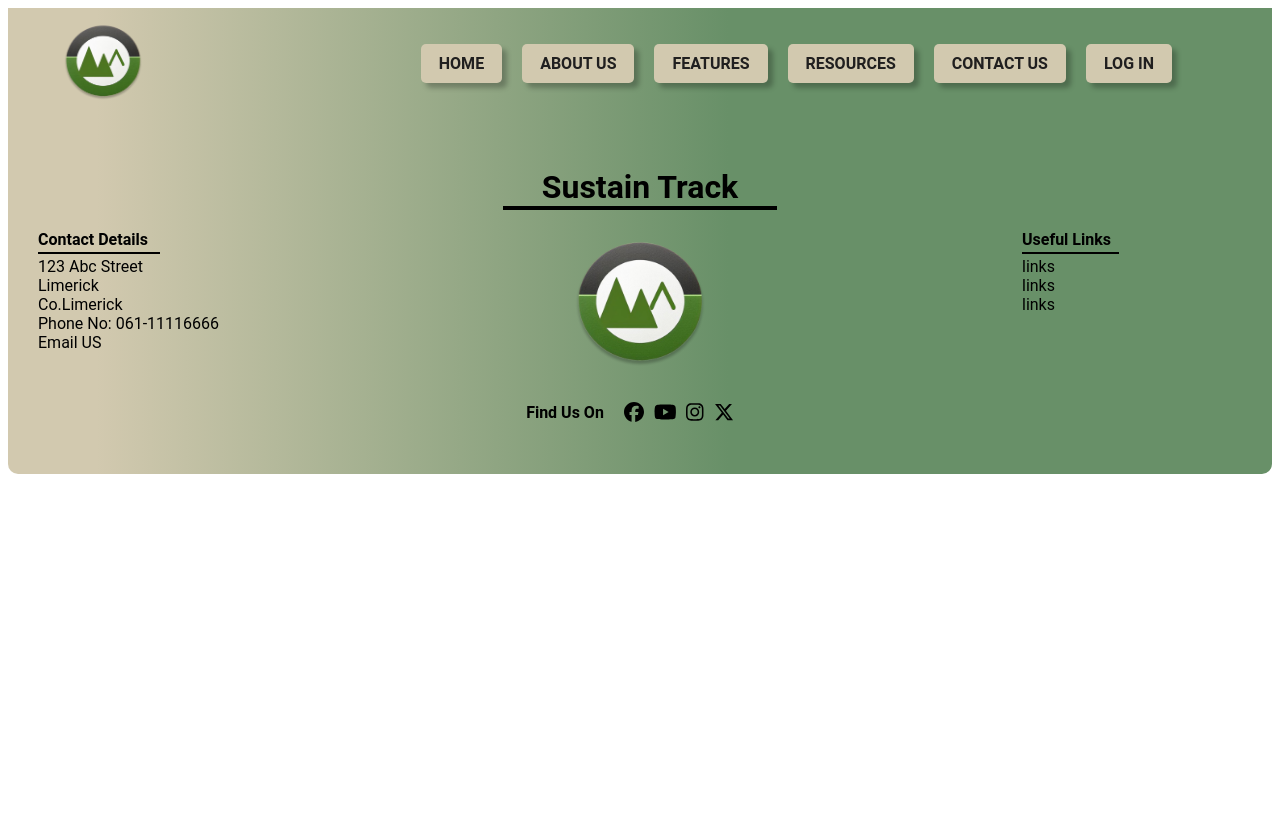
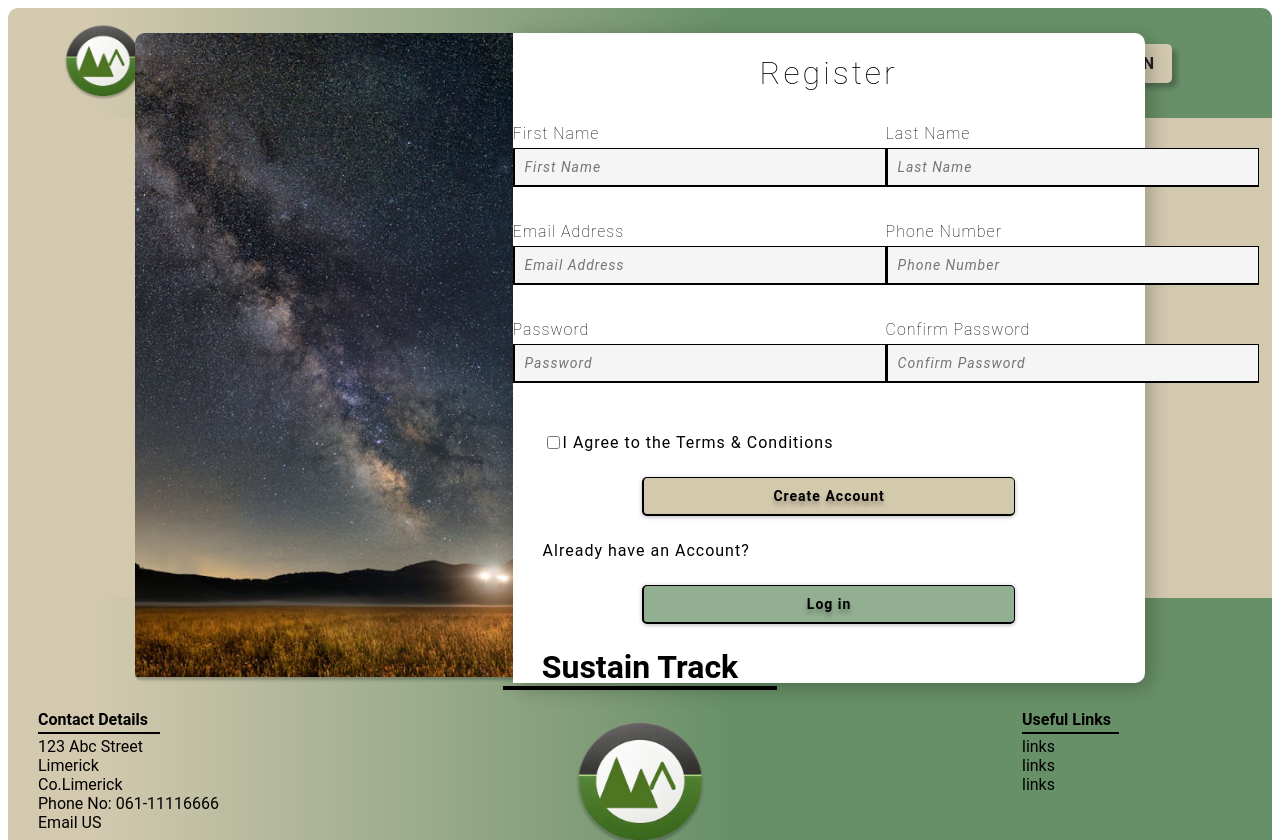
Before and after one commit to Mohammad-Khan-MK/Sustain_Track, a Vue app: page /account in a window 1280 px wide. Shown: the top 840 px of the page. Before the commit the page ends 800 px from the top, so only its background shows below. Built offline with nearby package versions, Linux system fonts and the light colour scheme.

Commit message:
Account Creation page completed

```diff
--- a/src/components/Button_Form.vue
+++ b/src/components/Button_Form.vue
@@ -12,7 +12,9 @@ export default {
 </script>
 
 <template>
-  <button type="submit" class="form-btn">{{ label }}</button>
+  <button :type="type" class="form-btn" @click="$emit('click')">
+    {{ label }}
+  </button>
 </template>
 
 <style scoped>
--- a/src/components/Header.vue
+++ b/src/components/Header.vue
@@ -26,6 +26,7 @@ header{
   font-family: 'Roboto', sans-serif;
   margin: 0 auto;
   padding: 0;
+
 }
 
 nav{
@@ -36,6 +37,7 @@ nav{
   display: flex;
   justify-content: space-between;
   align-items: center;
+  border-radius: 10px 10px 0 0;
 }
 
 ul{
--- a/src/components/LoginForm.vue
+++ b/src/components/LoginForm.vue
@@ -1,3 +1,5 @@
+
+
 <script>
 import Input_Field from "@/components/Input_Field.vue";
 import Button_Form from "@/components/Button_Form.vue";
@@ -6,19 +8,25 @@ export default {
   name: "LoginForm",
   components: {
     Input_Field,
-    Button_Form,
+    Button_Form
   },
   props: {
     formTitle: {
       type: String,
-      required: true,
+      required: true
     },
     backgroundColor: {
       type: String,
-      default: "#fff",
-    },
+      default: "#fff"
+    }
   },
-};
+  methods: {
+    goToAccountPage() {
+      console.log("Navigating to Account page...");
+      this.$router.push({ name: 'Account' });
+    }
+  }
+  };
 </script>
 
 <template>
@@ -32,9 +40,15 @@ export default {
         <label id="remember" for="remember-me">Remember me</label>
       </div>
       <Button_Form label="Log In"/>
-      <p class="create-account-text">Don’t Have an Account</p>
-      <Button_Form id="acc-btn" label="Create Account"/>
     </form>
+    <p class="create-account-text">Don’t Have an Account</p>
+    <Button_Form
+        id="acc-btn"
+        label="Create Account"
+        :type="'button'"
+        @click="goToAccountPage"
+    />
+
   </div>
 </template>
 
@@ -71,27 +85,24 @@ export default {
   align-items: center;
   margin-bottom: 20px;
   align-self: flex-start;
-  padding-left: 32px
+  padding-left: 32px;
 }
 
 .checkbox-container input {
   margin-right: 10px;
 }
 
-.create-account-text{
+.create-account-text {
   margin: 10px 0;
-
 }
 
-.create-account-text,#remember {
+.create-account-text,
+#remember {
   font-family: 'Roboto', sans-serif;
   font-size: 16px;
   text-align: left;
-
   width: 373px;
   letter-spacing: 1px;
-  font-weight:lighter;
+  font-weight: lighter;
 }
-
-
 </style>
--- a/src/router/index.js
+++ b/src/router/index.js
@@ -1,10 +1,12 @@
 import { createRouter, createWebHistory } from 'vue-router';
 import Home from '../views/Home.vue';
 import Login from '../views/Login.vue';
+import Account from '../views/Account.vue';
 
 const routes = [
     { path: '/', name: 'Home', component: Home },
     { path: '/login', name: 'Login', component: Login },
+    { path: '/account', name: 'Account', component: Account }, // Ensure this route is correct
 ];
 
 const router = createRouter({
--- /dev/null
+++ b/src/views/Account.vue
@@ -0,0 +1,151 @@
+<script>
+import Input_Field from "@/components/Input_Field.vue";
+import Button_Form from "@/components/Button_Form.vue";
+
+export default {
+  name: "Account",
+  components: {
+    Input_Field,
+    Button_Form
+  }
+}
+</script>
+
+<template>
+  <div class="main-div">
+    <main class="main-content">
+
+      <div class="div-img"><img src="@/assets/images/register.png" alt="Background Image"/></div>
+
+      <div class="form-container">
+        <h1>Register</h1>
+        <form class="registration-form">
+          <div class="form-row">
+            <Input_Field type="text" placeholder="First Name" required id="first-name" label="First Name"/>
+            <Input_Field type="text" placeholder="Last Name" required id="last-name" label="Last Name"/>
+          </div>
+          <div class="form-row">
+            <Input_Field type="email" placeholder="Email Address" required id="email" label="Email Address"/>
+            <Input_Field type="tel" placeholder="Phone Number" required id="phone-number" label="Phone Number"/>
+          </div>
+          <div class="form-row">
+            <Input_Field type="password" placeholder="Password" required id="password" label="Password"/>
+            <Input_Field type="password" placeholder="Confirm Password" required id="confirm-password"
+                         label="Confirm Password"/>
+          </div>
+          <div class="checkbox-row">
+            <input type="checkbox" id="terms" required/>
+            <label for="terms">I Agree to the Terms & Conditions</label>
+          </div>
+
+
+          <div class="button-row">
+            <Button_Form label="Create Account" class="create-account-btn"/>
+
+          </div>
+
+          <div class="checkbox-row">
+            <label for="login">Already have an Account?</label>
+          </div>
+          <div class="button-row">
+            <Button_Form label="Log in" type="button" class="login-btn" style="background-color: #92af92;"/>
+          </div></form>
+      </div>
+    </main>
+  </div>
+</template>
+
+<style scoped>
+
+.main-div {
+  max-width: 1728px;
+  margin: 0 auto;
+  font-family: 'Roboto', sans-serif;
+
+}
+h1{text-align: center;
+  font-weight: lighter;
+  letter-spacing: 3px;
+  padding-bottom: 10px;
+
+}
+
+.main-content {
+  display: flex;
+
+  justify-content: center;
+  align-items: center;
+  height: 60vh;
+  background: #D2C9AF;
+
+}
+
+.div-img {
+  width: 30%;
+  height: 650px;
+
+}
+
+img {
+  width: 100%;
+  height: 100%;
+  border-radius: 10px 0 0 10px;
+  object-fit: cover;
+  object-position: center;
+
+}
+
+.form-container {
+  height: 650px;
+  background: #fff;
+  border-radius: 0 10px 10px 0;
+  width: 50%;
+  margin-left: -2px;
+
+  box-shadow: 5px 5px 20px rgba(0, 0, 0, 0.25);
+}
+
+.registration-form {
+  display: flex;
+  flex-direction: column;
+  width: auto;
+
+}
+
+.form-row {
+  display: flex;
+  justify-content: space-around;
+  margin-bottom: 15px;
+}
+
+.checkbox-row {
+  padding: 15px 30px 15px 30px;
+  display: flex;
+  align-items: center;
+
+  letter-spacing: 1px;
+}
+
+.button-row {
+  display: flex;
+  justify-content: center;
+  gap: 20px;
+  margin-top: 10px;
+}
+
+button {
+  background-color: #d3c9ad;
+  border: 1px solid #000;
+  padding: 10px;
+  border-radius: 5px;
+  cursor: pointer;
+}
+
+button:hover {
+  background-color: #c6b393;
+}
+
+.create-account-btn {
+  margin-bottom: 10px;
+}
+</style>
--- a/src/views/Home.vue
+++ b/src/views/Home.vue
@@ -1,61 +1,63 @@
 <script>
 import Main_Button from "@/components/Main_Button.vue";
+import {useRouter} from "vue-router";
 
 export default {
   name: "Home",
-  components: {Main_Button}
-}
+  components: {Main_Button},
+  setup() {
+    const router = useRouter();
+    const navigateToLogin = () => {
+      router.push("/login");
+    };
+    return {navigateToLogin};
+  },
+};
 </script>
 
-<template style="background-color: #ebeadf" >
-
+<template style="background-color: #ebeadf">
   <div class="hero-container">
     <div class="hero-content">
       <h1 class="hero-title"><span>Small Actions,</span> Big Impact...</h1>
       <p class="hero-subtitle">
-        Start tracking your journey to a sustainable future today!</p>
-      <Main_Button class="hero-button"/>
-
+        Start tracking your journey to a sustainable future today!
+      </p>
+      <Main_Button class="hero-button" @click="navigateToLogin"/>
     </div>
-
-
   </div>
   <div class="main-content">
     <div class="card_1">
-
-      <img src="@/assets/images/image_1.png" alt="Descriptive Alt Text" style="">
+      <img src="@/assets/images/image_1.png" alt="Descriptive Alt Text" style=""/>
       <div class="text">
         <h2>“Cherish Nature, One Step at a Time.”</h2>
-        <p>Take a moment to reflect on the beauty
-          of our planet. Sustain Track empowers
-          you to monitor your environmental imp-
-          act impact and make mindful choice for
-          a sustainable tomorrow.</p>
+        <p>
+          Take a moment to reflect on the beauty of our planet. Sustain Track
+          empowers you to monitor your environmental imp- act impact and make
+          mindful choice for a sustainable tomorrow.
+        </p>
       </div>
     </div>
     <div class="card_2">
       <div class="text">
         <h2>“Be the Change the Planet needs.”</h2>
-        <p>Every small step you take makes a difference. Start tracking your daily habits and join the movement toward a cleaner, healthier environment.</p>
-
+        <p>
+          Every small step you take makes a difference. Start tracking your
+          daily habits and join the movement toward a cleaner, healthier
+          environment.
+        </p>
       </div>
-      <img src="@/assets/images/image_2.png" alt="Descriptive Alt Text">
-
+      <img src="@/assets/images/image_2.png" alt="Descriptive Alt Text"/>
     </div>
-   <div id="join"> <Main_Button /></div>
+    <div id="join">
+      <Main_Button @click="navigateToLogin"/>
+    </div>
   </div>
-
-
-
-
-
 </template>
 
-
 <style scoped>
-*{
-  max-width:1728px ;
-  font-family: 'Roboto', sans-serif;
+* {
+  max-width: 1728px;
+  font-family: "Roboto", sans-serif;
   margin: 0 auto;
   padding: 0;
 }
@@ -88,40 +90,38 @@ export default {
   font-weight: bold;
   color: #444;
 }
-img{
+
+img {
   width: 40%;
 }
 
-.card_1, .card_2{
+.card_1,
+.card_2 {
   display: flex;
   justify-content: space-between;
   align-items: center;
+}
 
-
-}
-.card_1{
+.card_1 {
   padding-bottom: 100px;
 }
-#join{
 
+#join {
   text-align: center;
-padding: 120px 0 100px 0;}
+  padding: 120px 0 100px 0;
+}
 
 .hero-container {
   position: relative;
-  height: 55vh;
+  height: 60vh;
 
-
-  background-image: url('@/assets/images/backgroung_img_2.jpg');
+  background-image: url("@/assets/images/backgroung_img_2.jpg");
 
   background-size: cover;
   background-position: center;
   display: flex;
   justify-content: center;
-
-
 }
-
 
 .hero-content {
   text-align: center;
@@ -132,19 +132,17 @@ padding: 120px 0 100px 0;}
 }
 
 .hero-title {
-
   font-size: 80px;
   margin: 0;
   padding-top: 15px;
   font-style: italic;
   letter-spacing: 5px;
+}
 
-}
 .hero-title span {
-  color: #D3C9AD;
+  color: #d3c9ad;
 
   text-shadow: -1px -1px 0 #000, 1px -1px 0 #000, -1px 1px 0 #000, 1px 1px 0 #000;
-
 }
 
 .hero-subtitle {
@@ -162,13 +160,13 @@ padding: 120px 0 100px 0;}
 }
 
 .hero-button {
-
   position: absolute;
   top: 80%;
   left: 50%;
   transform: translateX(-50%);
 }
-.main-content{
+
+.main-content {
   background-color: #ebeadf;
   padding-top: 100px;
   display: flex;
--- a/src/views/Login.vue
+++ b/src/views/Login.vue
@@ -13,9 +13,9 @@ export default {
 };
 </script>
 
+
 <template>
   <div>
-
     <div class="login-page-wrapper">
       <div class="login-page">
         <LoginForm formTitle="Admin Login" backgroundColor="#fff" :inputWidth="350"/>
@@ -23,7 +23,6 @@ export default {
         <LoginForm formTitle="User Log In" backgroundColor="#8FAD88" :inputWidth="350"/>
       </div>
     </div>
-
   </div>
 </template>
 
@@ -46,8 +45,8 @@ export default {
 }
 
 .divider {
-  width: 5px;
-  background-color: #A78B6A;
-  height: 80%;
+  width: 7px;
+  background-color: #8E705D;
+  height: 70%;
 }
 </style>
```
Also changed, not shown: src/App.vue (+37 -11 lines), src/assets/images/Screenshot 2025-01-22 193528.png (deleted), src/assets/images/register.png (added).
